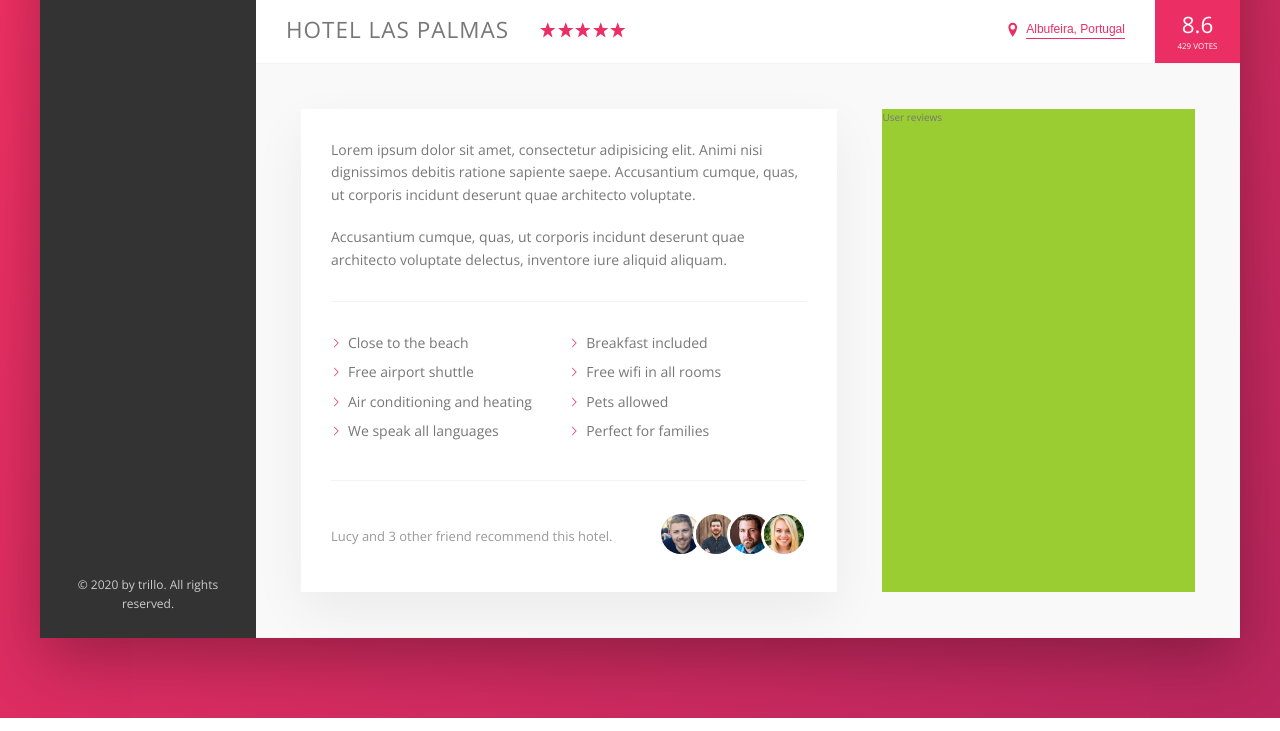
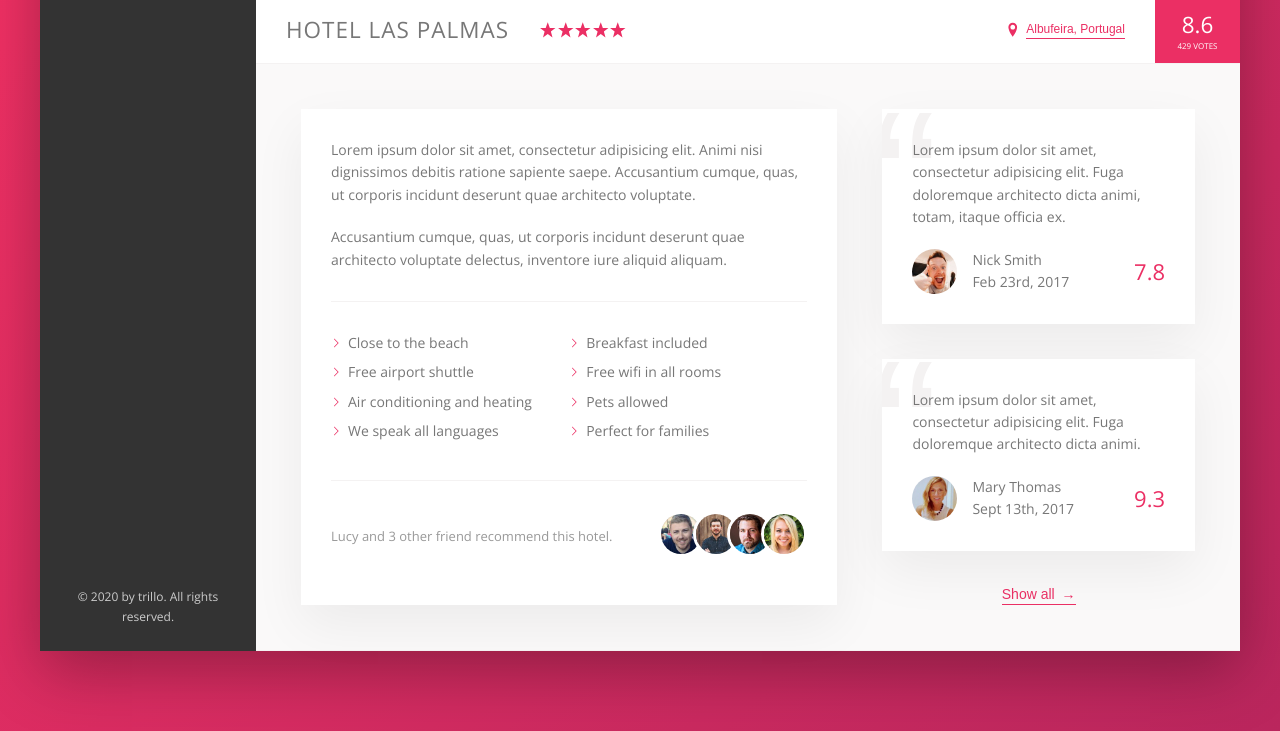
Before and after one commit to GregoryMoskalev/trillo-project, a website: page index.html in a window 1280 px wide. Shown: the part 538-1269 px from the top of the page. Drawn offline with nearby package versions, Linux system fonts and the light colour scheme.

Commit message:
building the user reviews section

```diff
--- a/index.html
+++ b/index.html
@@ -166,7 +166,34 @@
                        </div>
 
                        <div class="user-reviews">
-                            User reviews
+                            <figure class="review">
+                                <blockquote class="review__text">
+                                    Lorem ipsum dolor sit amet, consectetur adipisicing elit. Fuga doloremque architecto dicta animi, totam, itaque officia ex.
+                                </blockquote>
+                                <figcaption class="review__user">
+                                    <img src="img/user-1.jpg" alt="User 1" class="review__photo">
+                                    <div class="review__user-box">
+                                        <p class="rewiew__user-name">Nick Smith</p>
+                                        <p class="rewiew__user-date">Feb 23rd, 2017</p>
+                                    </div>
+                                    <div class="review__rating">7.8</div>
+                                </figcaption>
+                            </figure>
+                            <figure class="review">
+                                <blockquote class="review__text">
+                                    Lorem ipsum dolor sit amet, consectetur adipisicing elit. Fuga doloremque architecto dicta animi.
+                                </blockquote>
+                                <figcaption class="review__user">
+                                    <img src="img/user-2.jpg" alt="User 1" class="review__photo">
+                                    <div class="review__user-box">
+                                        <p class="rewiew__user-name">Mary Thomas</p>
+                                        <p class="rewiew__user-date">Sept 13th, 2017</p>
+                                    </div>
+                                    <div class="review__rating">9.3</div>
+                                </figcaption>
+                            </figure>
+
+                            <button class="btn-inline">Show all <span>&rarr;</span></button>
                        </div>
                     </div>
                 </main>
--- a/sass/_components.scss
+++ b/sass/_components.scss
@@ -268,8 +268,17 @@
 	cursor: pointer;
 	transition: all .2s;
 
+	& span {
+		margin-left: 3px;
+		transition: margin-left .2s;
+	}
+
 	&:hover {
 		color: var(--color-grey-dark-1);
+
+		span {
+			margin-left: 8px;
+		}
 	}
 
 	&:focus {
@@ -354,9 +363,6 @@
 		margin-right: auto;
 	}
 
-	&__friends {
-	}
-
 	&__photo {
 		box-sizing: content-box; //avoid image shrink
 		height: 4rem;
@@ -369,3 +375,67 @@
 		}
 	}
 }
+
+///////////////////////////////////////////////
+// REVIEWS
+
+.review {
+	background-color: #fff;
+	box-shadow: var(--shadow-light);
+	padding: 3rem;
+	margin-bottom: 3.5rem;
+	position: relative;
+	overflow: hidden;
+
+	&__text {
+		margin-bottom: 2rem;
+		z-index: 10;
+		position: relative;
+	}
+
+	&__user {
+		display: flex;
+		align-items: center;
+	}
+
+	&__photo {
+		height: 4.5rem;
+		width: 4.5rem;
+		border-radius: 50%;
+		margin-right: 1.5rem;
+	}
+
+	&__user-box {
+		margin-right: auto;
+	}
+
+	&__user-name {
+		font-size: 1.1rem;
+		font-weight: 600;
+		text-transform: uppercase;
+		margin-bottom: .4rem;
+	}
+
+	&__user-date {
+		font-size: 1rem;
+		color: var(--color-grey-dark-3);
+	}
+
+	&__rating {
+		color: var(--color-primary);
+		font-size: 2.2rem;
+		font-weight: 300;
+	}
+
+	&::before {
+		content: "\201C";
+		position: absolute;
+		top: -2.75rem;
+		left: -1rem;
+		line-height: 1;
+		font-size: 20rem;
+		color: var(--color-grey-light-2);
+		font-family: sans-serif;
+		z-index: 1;
+	}
+}
--- a/sass/_layout.scss
+++ b/sass/_layout.scss
@@ -39,6 +39,7 @@
 }
 
 .detail {
+	font-size: 1.4rem;
 	display: flex;
 	padding: 4.5rem;
 	background-color: var(--color-grey-light-1);
@@ -46,7 +47,6 @@
 }
 
 .description {
-	font-size: 1.4rem;
 	background-color: #fff;
 	box-shadow: var(--shadow-light);
 	padding: 3rem;
@@ -55,6 +55,9 @@
 }
 
 .user-reviews {
-	background-color: yellowgreen;
 	flex: 1;
+
+	display: flex;
+	flex-direction: column;
+	align-items: center;
 }
```
Also changed, not shown: css/style.css.
